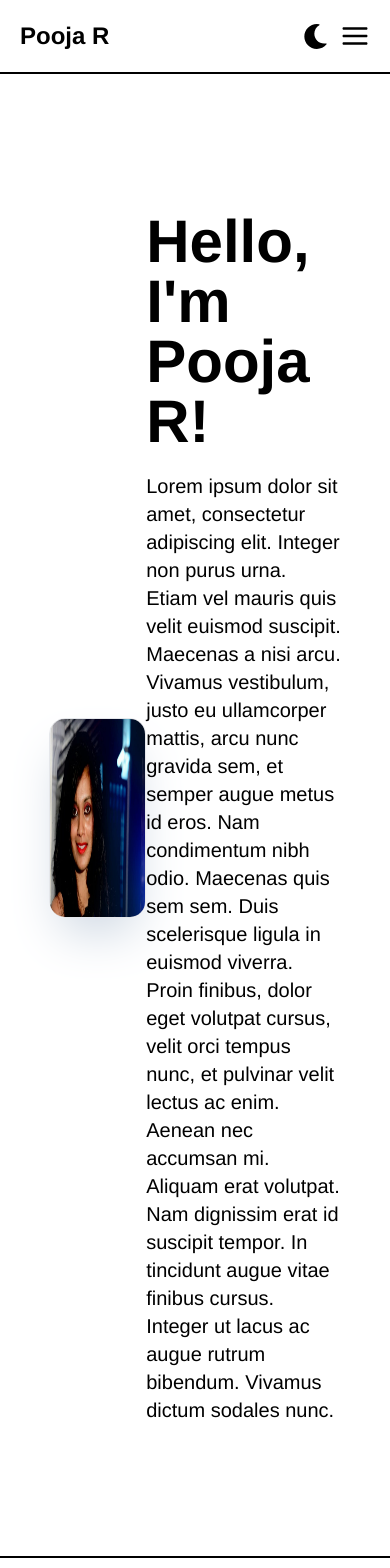
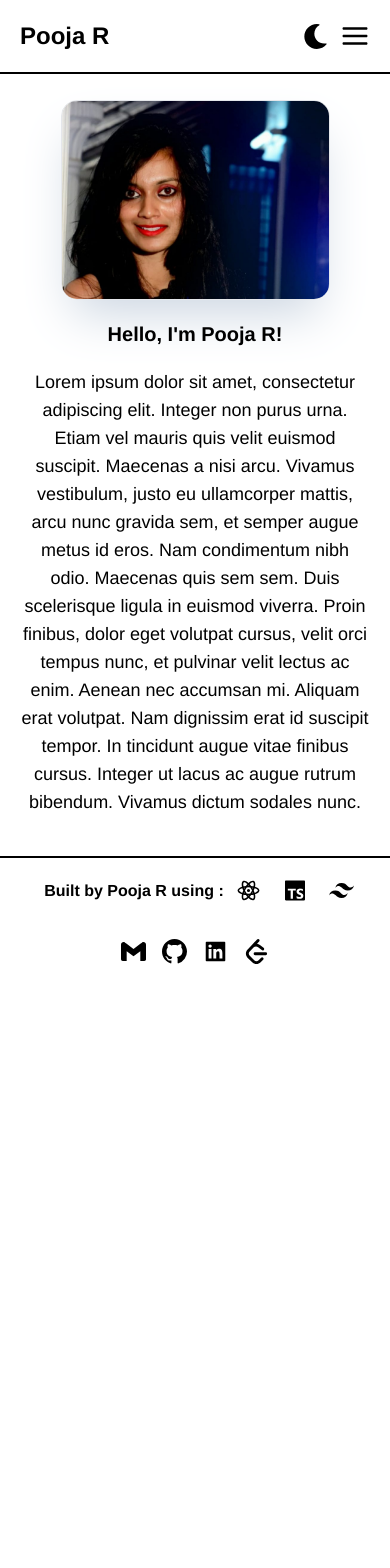
Before and after one commit to PoojaRamesh3/pooja-r, a React (Create React App) app: page / in a window 390 px wide. Shown: the top 1568 px of the page. After the commit the page ends 984 px from the top, so only its background shows below. Built offline with nearby package versions, Linux system fonts and the light colour scheme.

Commit message:
Header, Footer and Home responsive done

```diff
--- a/src/components/Footer.tsx
+++ b/src/components/Footer.tsx
@@ -10,7 +10,7 @@ const Footer = () => {
   return (
     <>
       <div
-        className={`p-3 border-t-2 flex flex-col md:flex-row justify-between ${
+        className={`p-3 border-t-2 flex flex-col md:flex-row flex-wrap justify-between ${
           background === "bg-white" ? "border-black" : "border-white"
         } ${text} `}
       >
@@ -36,7 +36,7 @@ const Footer = () => {
           ))}
         </div>
 
-        <div className="flex justify-center ">
+        <div className="flex justify-center flex-wrap pt-5 md:pt-0">
           {content.footer.socialicons.map((item, index) => (
             <Tooltip
               key={index}
@@ -45,7 +45,7 @@ const Footer = () => {
               content={item.name}
             >
               <a
-                className={`p-5 cursor-pointer block transition ease-in-out delay-150 hover:-translate-y-1 hover:scale-110`}
+                className={`p-2 md:p-5 cursor-pointer block transition ease-in-out delay-150 hover:-translate-y-1 hover:scale-110`}
                 href={item.url}
                 target="_blank"
                 rel="noreferrer"
--- a/src/components/Hamburger.tsx
+++ b/src/components/Hamburger.tsx
@@ -3,7 +3,7 @@ import { Link } from "react-router-dom";
 
 const Hamburger = (props: any) => {
   return (
-    <ul className="flex-col flex items-center pb-5">
+    <ul className="flex-col flex items-center pb-5 flex-wrap">
       {content.navbar.map((item, index) => (
         <li className="py-2 w-full text-center" key={index}>
           <Link
--- a/src/components/Layout.tsx
+++ b/src/components/Layout.tsx
@@ -8,7 +8,7 @@ const Layout = () => {
 
   return (
     <div className={`${background}`}>
-      <div className={`min-h-screen`}>
+      <div className={`min-h-fit lg:min-h-screen`}>
         <Navbar />
         <Outlet />
       </div>
--- a/src/components/Tooltip.tsx
+++ b/src/components/Tooltip.tsx
@@ -14,7 +14,7 @@ const Tooltip = ({ content, position, disabled, children }: ITooltip) => {
           background === "bg-white" ? "bg-black" : "bg-white"
         } ${
           text === "text-white" ? "text-black" : "text-white"
-        } top-0 left-1/2 hover:visible py-2 px-1 rounded-md text-sm font-medium invisible md:px-2.5 text-center min-w-max tooltip${
+        } top-0 left-1/2 hover:visible py-2 px-1 rounded-md text-sm font-medium invisible lg:px-2.5 text-center min-w-max tooltip${
           position === tooltipPostitionEnum.Down ? " down" : ""
         }${disabled ? "invisible" : ""}`}
       >
--- a/src/screens/Home.tsx
+++ b/src/screens/Home.tsx
@@ -7,11 +7,15 @@ const Home = () => {
 
   return (
     <div className="mt-20">
-      <div className={`flex ${background} py-28 items-center justify-center`}>
-        <div className={`basis-3/12`}>
+      <div
+        className={`lg:flex ${background} px-5 lg:px-0 py-5 md:py-10 lg:py-28 items-center justify-center flex-wrap block text-center lg:text-left lg:justify-evenly`}
+      >
+        <div
+          className={`basis-3/12 text-center flex justify-center lg:block flex-wrap`}
+        >
           <img
             src={content.home.profile}
-            alt=""
+            alt="Pooja R"
             style={{ height: "200px", width: "269px" }}
             className={`rounded-2xl w-full border  shadow-slate-300 ${
               text === "text-white" ? "shadow-md" : "shadow-2xl"
@@ -19,8 +23,12 @@ const Home = () => {
           />
         </div>
         <div className={`${text} py-5 basis-6/12`}>
-          <h1 className="text-6xl font-black">{content.home.heading}</h1>
-          <p className="pt-5 font-medium text-xl">{content.home.sunheading}</p>
+          <h1 className="text-xl md:text-2xl lg:text-4xl font-black">
+            {content.home.heading}
+          </h1>
+          <p className="pt-5 font-medium text-lg lg:text-xl">
+            {content.home.sunheading}
+          </p>
         </div>
       </div>
     </div>
```
